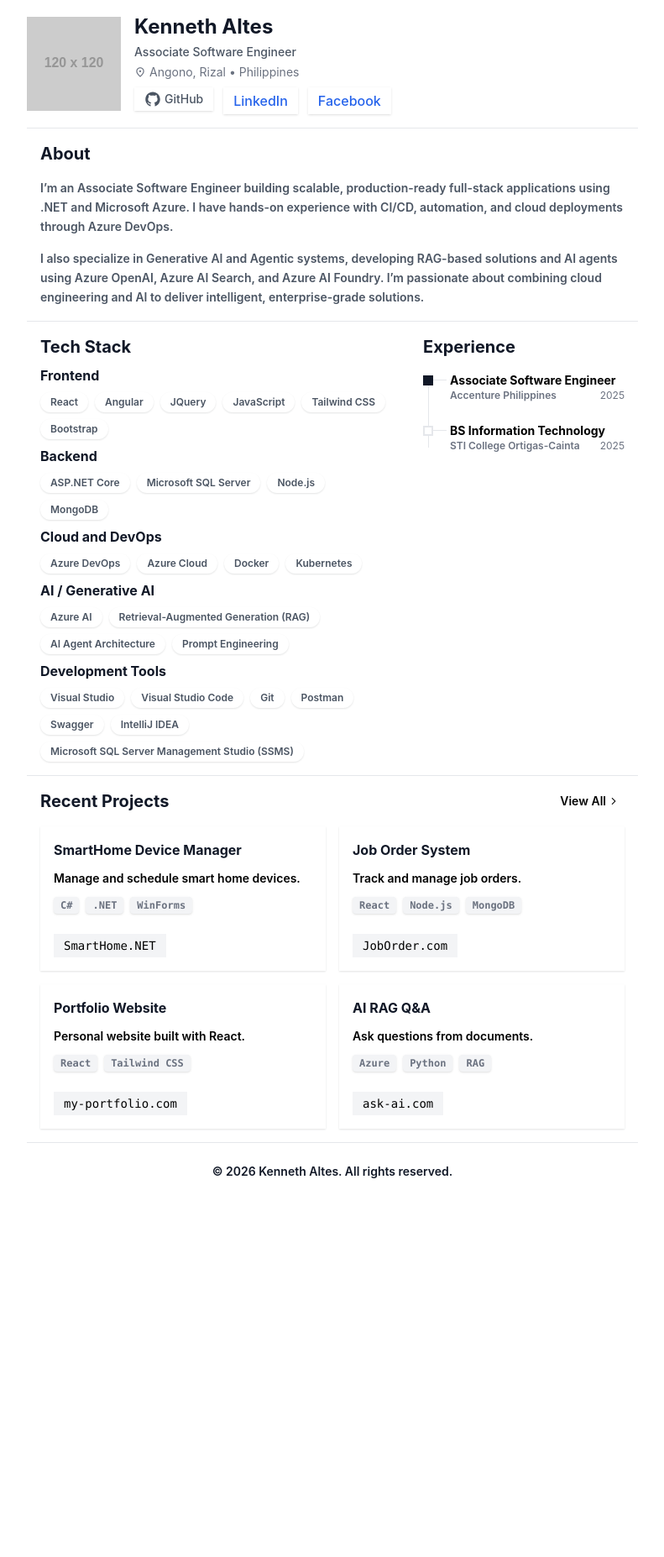
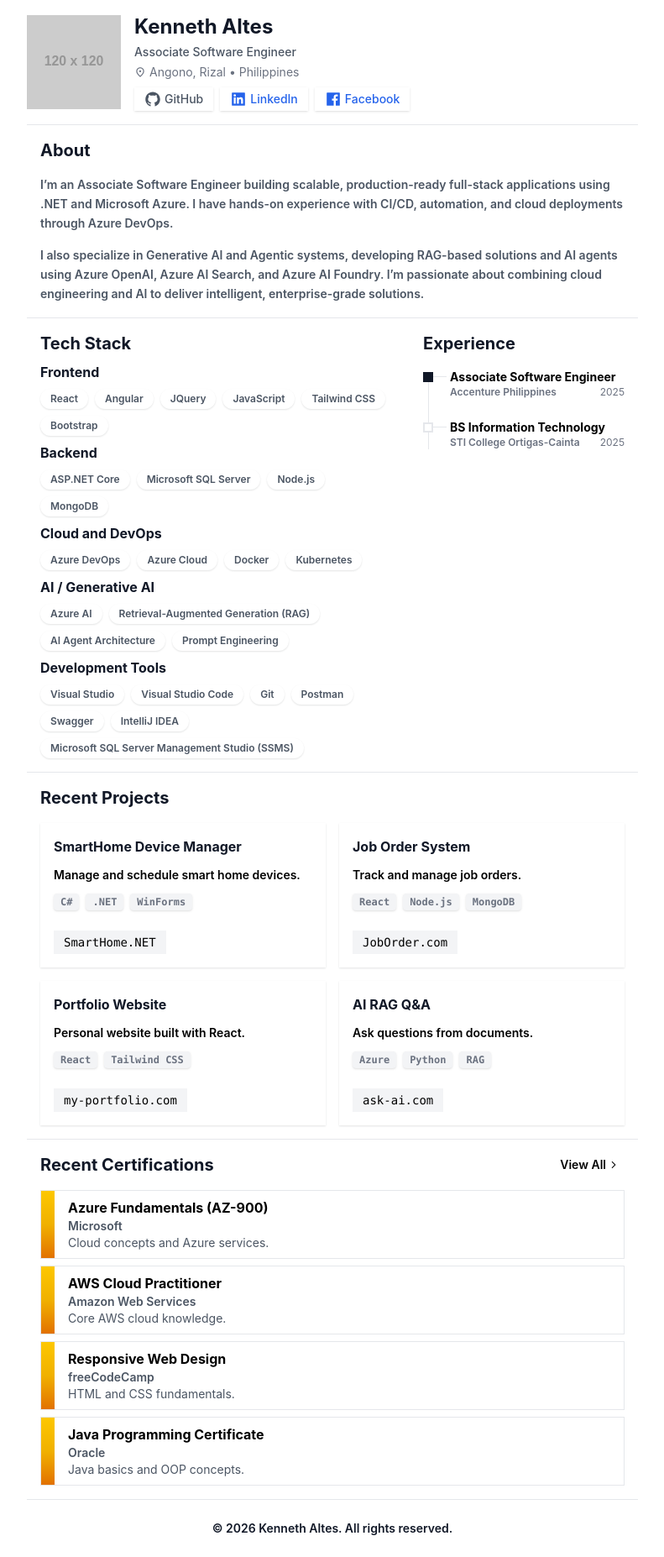
Before and after one commit to Kenn072799/my-portfolio, a React (Vite) app in the folder web-porfolio/my-portfolio/: page / in a window 1280 px wide. Shown: the whole page at 84% size, without its empty margins (244-1035 px from the left). Before the commit the page ends 1429 px from the top, so only its background shows below. Built offline with nearby package versions, Linux system fonts and the light colour scheme.

Commit message:
Added Recent Certification and update some files

```diff
--- a/web-porfolio/my-portfolio/index.html
+++ b/web-porfolio/my-portfolio/index.html
@@ -3,7 +3,7 @@
   <head>
     <meta charset="UTF-8" />
     <meta name="viewport" content="width=device-width, initial-scale=1.0" />
-    <title>my-portfolio</title>
+    <title>Kenneth Altes</title>
     <link
       rel="stylesheet"
       href="https://fonts.googleapis.com/css2?family=Material+Symbols+Outlined:opsz,wght,FILL,GRAD@20..48,100..700,0..1,-50..200"
--- a/web-porfolio/my-portfolio/src/components/Experience.jsx
+++ b/web-porfolio/my-portfolio/src/components/Experience.jsx
@@ -25,7 +25,7 @@
 
       <div className="relative">
         {/* Vertical line */}
-        <div className="absolute left-1.5 top-1 bottom-0 w-px h-[90%] bg-border-default" />
+        <div className="absolute left-1.5 top-1 bottom-0 w-px bg-border-default" />
 
         <ul className="space-y-6">
           {experiences.map((experience, index) => (
--- a/web-porfolio/my-portfolio/src/components/Header.jsx
+++ b/web-porfolio/my-portfolio/src/components/Header.jsx
@@ -1,5 +1,26 @@
 import React from "react";
-import { AiFillGithub } from "react-icons/ai";
+import { AiFillGithub, AiFillFacebook, AiFillLinkedin } from "react-icons/ai";
+
+const socialLinks = [
+  {
+    name: "GitHub",
+    href: "https://github.com/yourusername",
+    icon: AiFillGithub,
+    className: "text-text-secondary",
+  },
+  {
+    name: "LinkedIn",
+    href: "https://linkedin.com/in/yourusername",
+    icon: AiFillLinkedin,
+    className: "text-accent-main",
+  },
+  {
+    name: "Facebook",
+    href: "https://facebook.com/yourusername",
+    icon: AiFillFacebook,
+    className: "text-accent-main",
+  },
+];
 
 const Header = () => {
   return (
@@ -18,28 +39,29 @@
         </p>
 
         <p className="flex items-center gap-1 text-text-muted text-sm">
-          <span className="material-symbols-outlined">
-            location_on
-          </span>
+          <span className="material-symbols-outlined">location_on</span>
           Angono, Rizal • Philippines
         </p>
 
-        <div className="flex gap-3 pt-1">
-          <a
-            className="text-text-secondary font-medium hover:underline"
-            href="#"
-          >
-            <div className="shadow px-3 py-1 flex items-center gap-1">
-              <AiFillGithub className="text-xl" />
-              <p className="text-sm">GitHub</p>
-            </div>
-          </a>
-          <a className="text-accent-main font-medium hover:underline" href="#">
-            <div className="shadow px-3 py-1">LinkedIn</div>
-          </a>
-          <a className="text-accent-main font-medium hover:underline" href="#">
-            <div className="shadow px-3 py-1">Facebook</div>
-          </a>
+        <div className="flex gap-2 pt-1">
+          {socialLinks.map((item, index) => {
+            const Icon = item.icon;
+
+            return (
+              <a
+                key={index}
+                href={item.href}
+                target="_blank"
+                rel="noopener noreferrer"
+                className={`${item.className} font-medium`}
+              >
+                <div className="shadow px-3 py-1 flex items-center gap-1 hover:bg-black/5 transition hover:translate-y-0.5 duration-150 hover:shadow-none">
+                  <Icon className="text-xl" />
+                  <p className="text-sm">{item.name}</p>
+                </div>
+              </a>
+            );
+          })}
         </div>
       </div>
     </div>
--- /dev/null
+++ b/web-porfolio/my-portfolio/src/components/RecentCertification.jsx
@@ -0,0 +1,95 @@
+import React from "react";
+import Heading from "./common/Heading";
+
+const certifications = [
+  {
+    name: "Azure Fundamentals (AZ-900)",
+    from: "Microsoft",
+    description: "Cloud concepts and Azure services.",
+  },
+  {
+    name: "AWS Cloud Practitioner",
+    from: "Amazon Web Services",
+    description: "Core AWS cloud knowledge.",
+  },
+  {
+    name: "Responsive Web Design",
+    from: "freeCodeCamp",
+    description: "HTML and CSS fundamentals.",
+  },
+  {
+    name: "Java Programming Certificate",
+    from: "Oracle",
+    description: "Java basics and OOP concepts.",
+  },
+  {
+    name: "Azure Fundamentals (AZ-900)",
+    from: "Microsoft",
+    description: "Cloud concepts and Azure services.",
+  },
+  {
+    name: "AWS Cloud Practitioner",
+    from: "Amazon Web Services",
+    description: "Core AWS cloud knowledge.",
+  },
+  {
+    name: "Responsive Web Design",
+    from: "freeCodeCamp",
+    description: "HTML and CSS fundamentals.",
+  },
+  {
+    name: "Java Programming Certificate",
+    from: "Oracle",
+    description: "Java basics and OOP concepts.",
+  },
+];
+
+const RecentCertification = () => {
+  return (
+    <section className="max-w-4xl mx-auto p-4 border-b border-border-default">
+      <div className="flex items-center justify-between mb-4">
+        <Heading size="md" weight="md">
+          Recent Certifications
+        </Heading>
+
+        {certifications.length > 4 && (
+          <button
+            className="text-sm font-semibold cursor-pointer px-2 py-1 flex items-center gap-1
+          hover:bg-gray-100 active:bg-gray-200 active:translate-x-1 duration-200 "
+          >
+            View All
+            <span className="material-symbols-outlined arrow">
+              arrow_forward_ios
+            </span>
+          </button>
+        )}
+      </div>
+
+      <div className="flex gap-2 flex-col">
+        {certifications.slice(0, 4).map((certification, index) => {
+          return (
+            <div
+              key={index}
+              className="relative px-8 py-2 border border-border-default
+             before:absolute before:left-0 before:top-0 before:h-full before:w-4
+             before:bg-linear-to-b before:from-yellow-400 before:via-yellow-500 before:to-amber-600
+             hover:-translate-y-1 duration-200 hover:shadow-md"
+            >
+              <p className="font-bold whitespace-nowrap">
+                {certification.name}
+              </p>
+              <p className="whitespace-nowrap text-text-secondary font-semibold text-sm">
+                {certification.from}
+              </p>
+              <p className="whitespace-nowrap text-sm text-text-secondary">
+                {certification.description}
+              </p>
+            </div>
+          );
+        })}
+      </div>
+    </section>
+  );
+};
+
+export default RecentCertification;
--- a/web-porfolio/my-portfolio/src/components/RecentProject.jsx
+++ b/web-porfolio/my-portfolio/src/components/RecentProject.jsx
@@ -40,17 +40,21 @@
         <Heading size="md" weight="md">
           Recent Projects
         </Heading>
+        {projects.length > 4 && (
           <button
             className="text-sm font-semibold cursor-pointer px-2 py-1 flex items-center gap-1
           hover:bg-gray-100 active:bg-gray-200 active:translate-x-1 duration-200 "
           >
             View All
-          <span class="material-symbols-outlined arrow">arrow_forward_ios</span>
+            <span className="material-symbols-outlined arrow">
+              arrow_forward_ios
+            </span>
           </button>
+        )}
       </div>
 
       <div className="grid gap-4 sm:grid-cols-2">
-        {projects.map((project, index) => (
+        {projects.slice(0, 4).map((project, index) => (
           <CardProject key={index} {...project} />
         ))}
       </div>
--- a/web-porfolio/my-portfolio/src/components/TechStack.jsx
+++ b/web-porfolio/my-portfolio/src/components/TechStack.jsx
@@ -61,7 +61,8 @@
             {stack.items.map((item) => (
               <li
                 key={item}
-                className="px-3 py-1 shadow-sm rounded-full text-xs font-semibold text-text-secondary"
+                className="px-3 py-1 shadow-sm rounded-full text-xs font-semibold
+                 text-text-secondary hover:bg-black/5 cursor-default"
               >
                 {item}
               </li>
--- a/web-porfolio/my-portfolio/src/index.css
+++ b/web-porfolio/my-portfolio/src/index.css
@@ -61,3 +61,12 @@
   --shadow-md: 0 3px 6px rgba(0, 0, 0, 0.35);
   --shadow-lg: 0 8px 24px rgba(0, 0, 0, 0.55);
 }
+
+/* Hide scrollbar */
+.scrollbar-hide {
+  -ms-overflow-style: none;
+  scrollbar-width: none;
+}
+.scrollbar-hide::-webkit-scrollbar {
+  display: none;
+}
--- a/web-porfolio/my-portfolio/src/pages/Home.jsx
+++ b/web-porfolio/my-portfolio/src/pages/Home.jsx
@@ -4,6 +4,7 @@
 import Experience from "../components/Experience";
 import TechStack from "../components/TechStack";
 import RecentProject from "../components/RecentProject";
+import RecentCertification from "../components/RecentCertification";
 
 const Home = () => {
   return (
@@ -15,6 +16,7 @@
         <Experience />
       </div>
       <RecentProject />
+      <RecentCertification />
     </div>
   );
 };
```
Also changed, not shown: 1 other file (tests, documents, lock files or other folders). Lines whose indentation alone changed are shown as unchanged.
